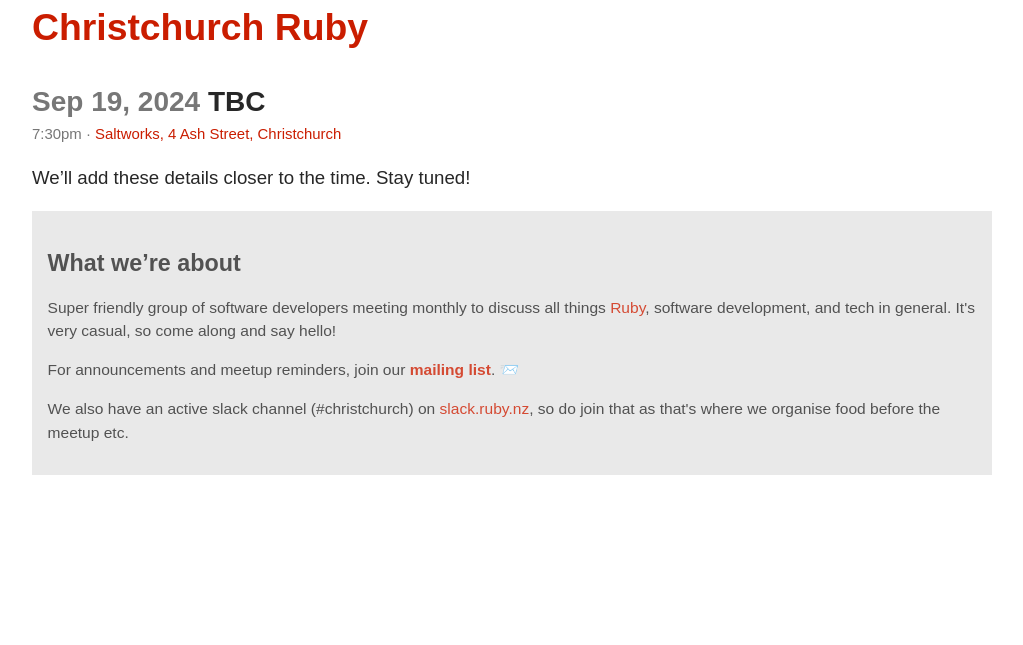
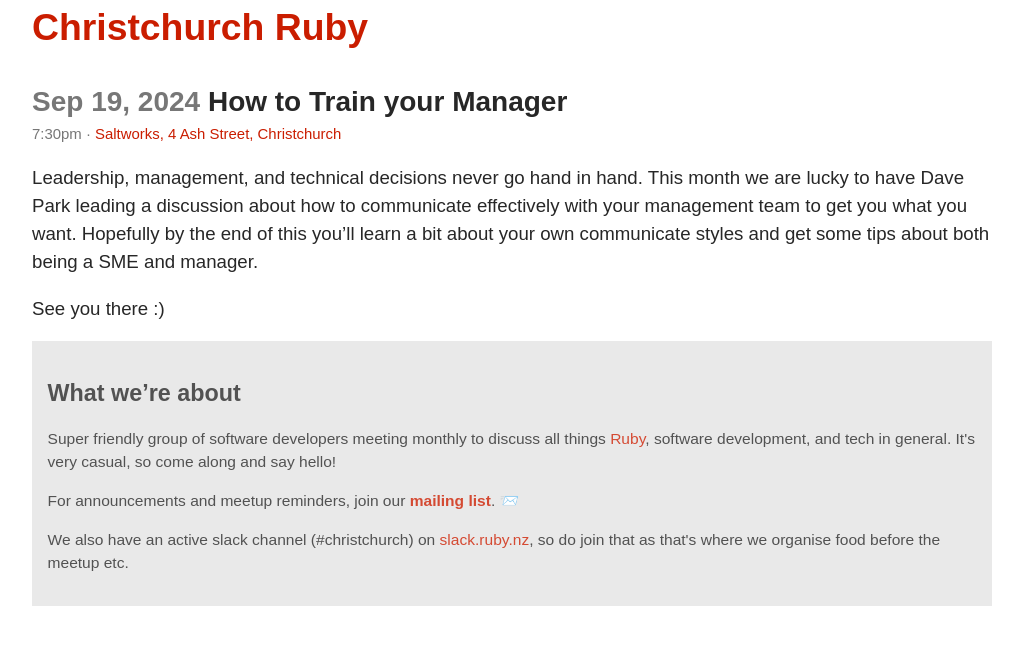
Before and after one commit to rubynz/christchurch, a Jekyll site: the page built from _events/2024/2024-09-19-meetup.md, in a window 1280 px wide. Shown: the top 645 px of the page, without its empty margins (128-1151 px from the left). Built offline with Jekyll 4.4.1, drawn with Linux system fonts in a browser that asks for light colours.

Commit message:
update the september meetup details

```diff
--- a/_events/2024/2024-09-19-meetup.md
+++ b/_events/2024/2024-09-19-meetup.md
@@ -1,7 +1,9 @@
 ---
 location: Saltworks, 4 Ash Street, Christchurch
 time: 7:30pm
-title: TBC
+title: How to Train your Manager
 ---
 
-We'll add these details closer to the time. Stay tuned!
+Leadership, management, and technical decisions never go hand in hand. This month we are lucky to have Dave Park leading a discussion about how to communicate effectively with your management team to get you what you want. Hopefully by the end of this you'll learn a bit about your own communicate styles and get some tips about both being a SME and manager.
+
+See you there :)
```
